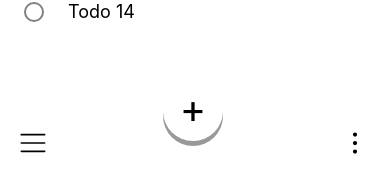
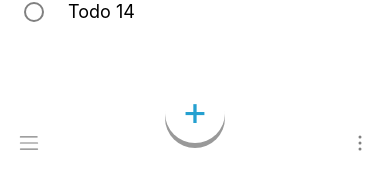
Before and after one commit to eduardolagoeiro/google-task-clone, a React Native app: screen / in a window 390 px wide. Shown: the part 669-841 px from the top of the page. Built offline with nearby package versions, Linux system fonts and the light colour scheme.

Commit message:
clickable button

```diff
--- a/src/icons/MenuBullet.tsx
+++ b/src/icons/MenuBullet.tsx
@@ -4,6 +4,7 @@ import Svg, { Path } from 'react-native-svg';
 interface MenuBulletProps {
   height: number;
   width: number;
+  color: string;
 }
 
 function MenuBullet(props: MenuBulletProps) {
@@ -11,7 +12,7 @@ function MenuBullet(props: MenuBulletProps) {
     <Svg viewBox="0 0 22 22" fill="none" {...props}>
       <Path
         d="M11 6.875a1.375 1.375 0 100-2.75 1.375 1.375 0 000 2.75zM11 12.375a1.375 1.375 0 100-2.75 1.375 1.375 0 000 2.75zM11 17.875a1.375 1.375 0 100-2.75 1.375 1.375 0 000 2.75z"
-        fill="#000"
+        fill={props.color}
       />
     </Svg>
   );
--- a/src/icons/MenuBurger.tsx
+++ b/src/icons/MenuBurger.tsx
@@ -4,14 +4,15 @@ import Svg, { Path } from 'react-native-svg';
 interface MenuBurgerProps {
   height: number;
   width: number;
+  color: string;
 }
 
 function MenuBurger(props: MenuBurgerProps) {
   return (
     <Svg viewBox="0 0 20 20" fill="none" {...props}>
       <Path
-        d="M17.778 16.111H2.222a.555.555 0 110-1.111h15.556a.555.555 0 110 1.111zM17.778 10.556H2.222a.556.556 0 010-1.112h15.556a.556.556 0 010 1.112zM17.778 5H2.222a.556.556 0 110-1.111h15.556a.556.556 0 010 1.111z"
-        fill="#000"
+        d="M17.778 16.111H2.222a.555.555 0 110-1.111h15.556a.555.555 0 110 1.111zM17.778 10.556H2.222a.556.556 0 010-1.112h15.556a.556.556 0 010 1.112zM17.778 5H2.222a.556.556 0 110-1.111h15.556a.556.556 0 010 .111z"
+        fill={props.color}
       />
     </Svg>
   );
--- a/src/pages/Home.tsx
+++ b/src/pages/Home.tsx
@@ -6,6 +6,9 @@ import {
   View,
   Platform,
   ScrollView,
+  TouchableHighlight,
+  Dimensions,
+  Alert,
 } from 'react-native';
 import TodoItem from '../components/TodoItem';
 import MenuBullet from '../icons/MenuBullet';
@@ -21,12 +24,17 @@ export default function Home() {
         ))}
       </ScrollView>
       <View style={styles.footer}>
-        <MenuBurger height={30} width={30} />
-        <View style={styles.addIcon}>
-          <Text style={styles.addIconText}>+</Text>
-        </View>
-        <MenuBullet height={34} width={34} />
+        <MenuBurger height={22} width={22} color="gray" />
+        <MenuBullet height={24} width={24} color="gray" />
       </View>
+      <TouchableHighlight
+        underlayColor="#EEF8FC"
+        style={styles.addIcon}
+        onPress={() => Alert.alert('oi')}
+        hitSlop={{ top: 10, bottom: 10, left: 10, right: 10 }}
+      >
+        <Text style={styles.addIconText}>+</Text>
+      </TouchableHighlight>
     </SafeAreaView>
   );
 }
@@ -51,7 +59,7 @@ const styles = StyleSheet.create({
     justifyContent: 'space-between',
     alignItems: 'center',
     paddingHorizontal: 18,
-    elevation: 20,
+    elevation: 5,
     shadowColor: 'black',
     shadowOffset: {
       height: 0,
@@ -72,12 +80,15 @@ const styles = StyleSheet.create({
       width: 0,
     },
     shadowOpacity: 0.4,
+    left: Dimensions.get('window').width / 2 - 30,
     bottom: 32,
-    elevation: 10,
+    position: 'absolute',
+    elevation: 6,
   },
   addIconText: {
     fontSize: 40,
     lineHeight: 60,
     bottom: 2,
+    color: '#25A0D0',
   },
 });
```
